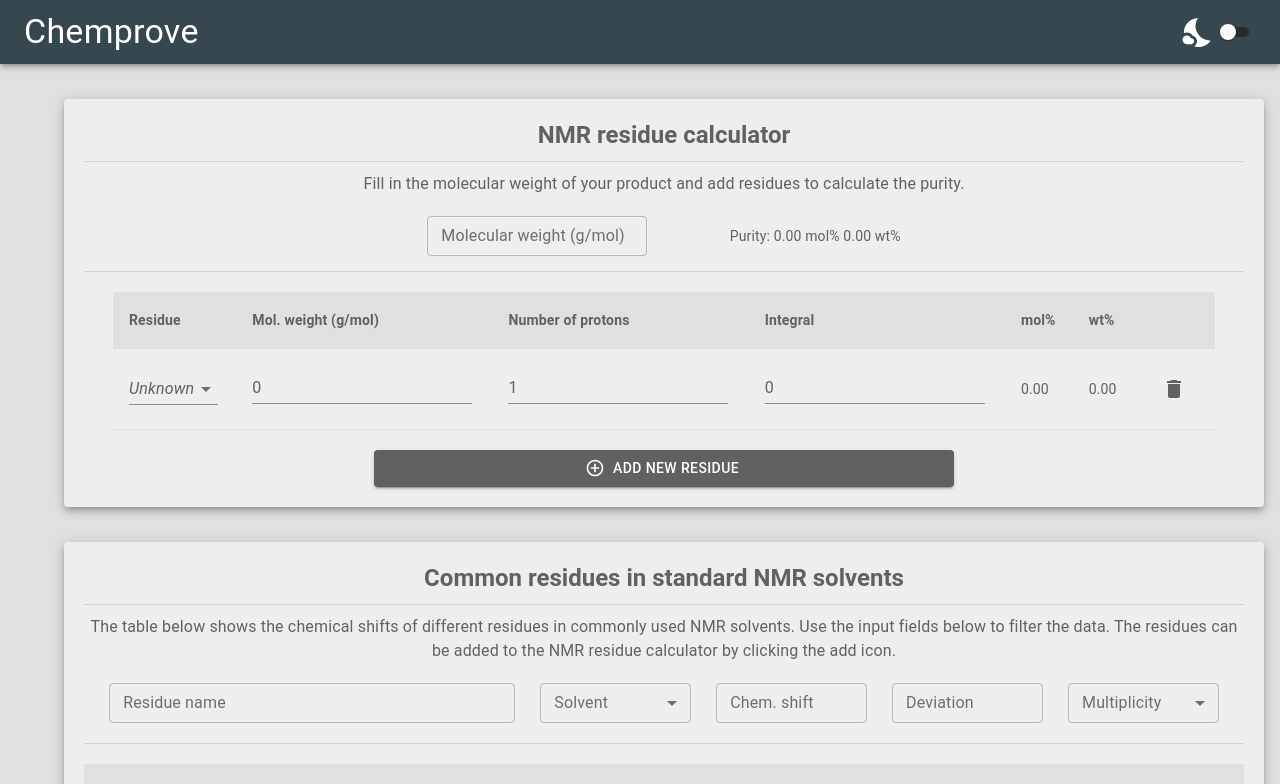
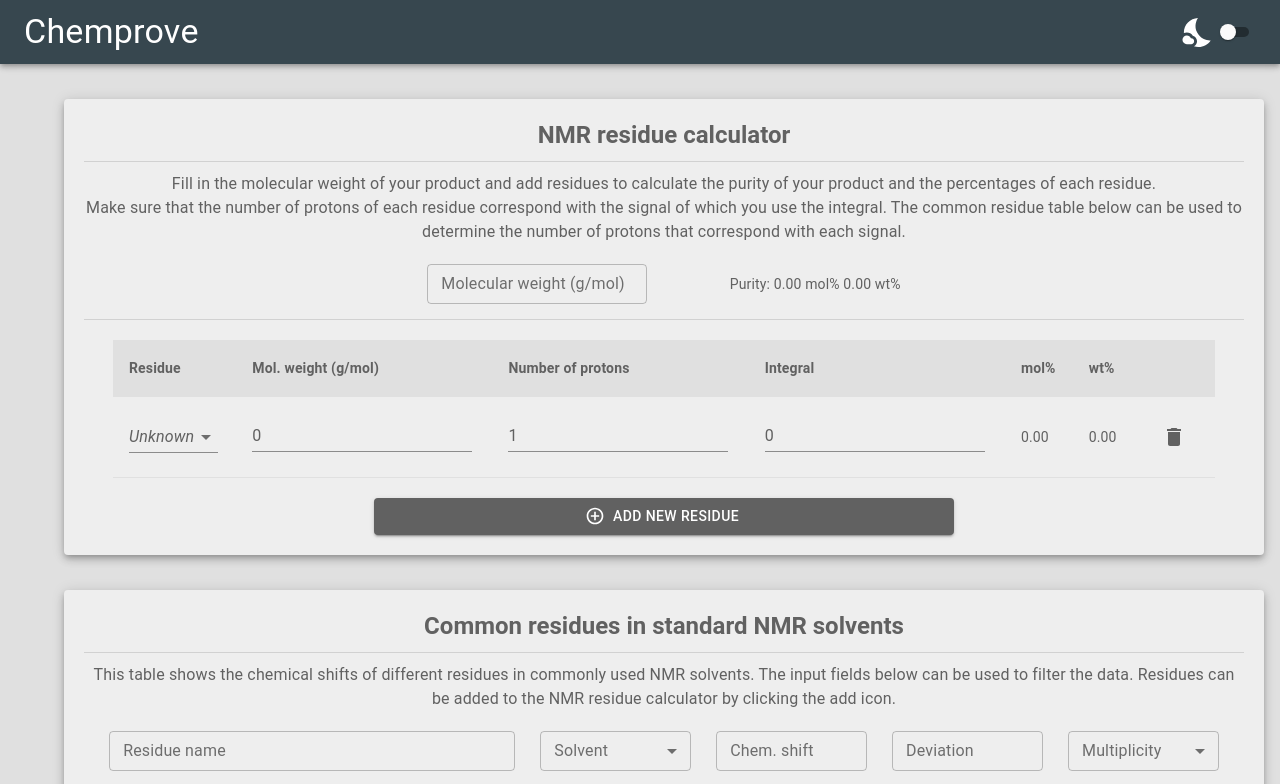
Before and after one commit to Noldyman/chemprove-old, a React (Create React App) app: page / in a window 1280 px wide. Shown: the top 784 px of the page. Built offline with nearby package versions, Linux system fonts and the light colour scheme.

Commit message:
Intro texts have been changed

```diff
--- a/src/components/nmr/CommonResidues.tsx
+++ b/src/components/nmr/CommonResidues.tsx
@@ -167,10 +167,10 @@ const CommonResidues: React.FC<CommonResiduesProps> = ({ onAddResidue }) => {
     <div className={classes.root}>
       <ContentBox title="Common residues in standard NMR solvents">
         <Typography align="center">
-          The table below shows the chemical shifts of different residues in
-          commonly used NMR solvents. Use the input fields below to filter the
-          data. The residues can be added to the NMR residue calculator by
-          clicking the add icon.
+          This table shows the chemical shifts of different residues in commonly
+          used NMR solvents. The input fields below can be used to filter the
+          data. Residues can be added to the NMR residue calculator by clicking
+          the add icon.
         </Typography>
         <CommonResidueFilters
           filters={filters}
--- a/src/components/nmr/ResidueCalculator.tsx
+++ b/src/components/nmr/ResidueCalculator.tsx
@@ -55,7 +55,12 @@ const ResidueCalculator: React.FC<ResidueCalculatorProps> = ({
     <ContentBox title="NMR residue calculator">
       <Typography align="center">
         Fill in the molecular weight of your product and add residues to
-        calculate the purity.
+        calculate the purity of your product and the percentages of each
+        residue. <br />
+        Make sure that the number of protons of each residue correspond with the
+        signal of which you use the integral. The common residue table below can
+        be used to determine the number of protons that correspond with each
+        signal.
       </Typography>
       <div className={classes.product}>
         <TextField
```
